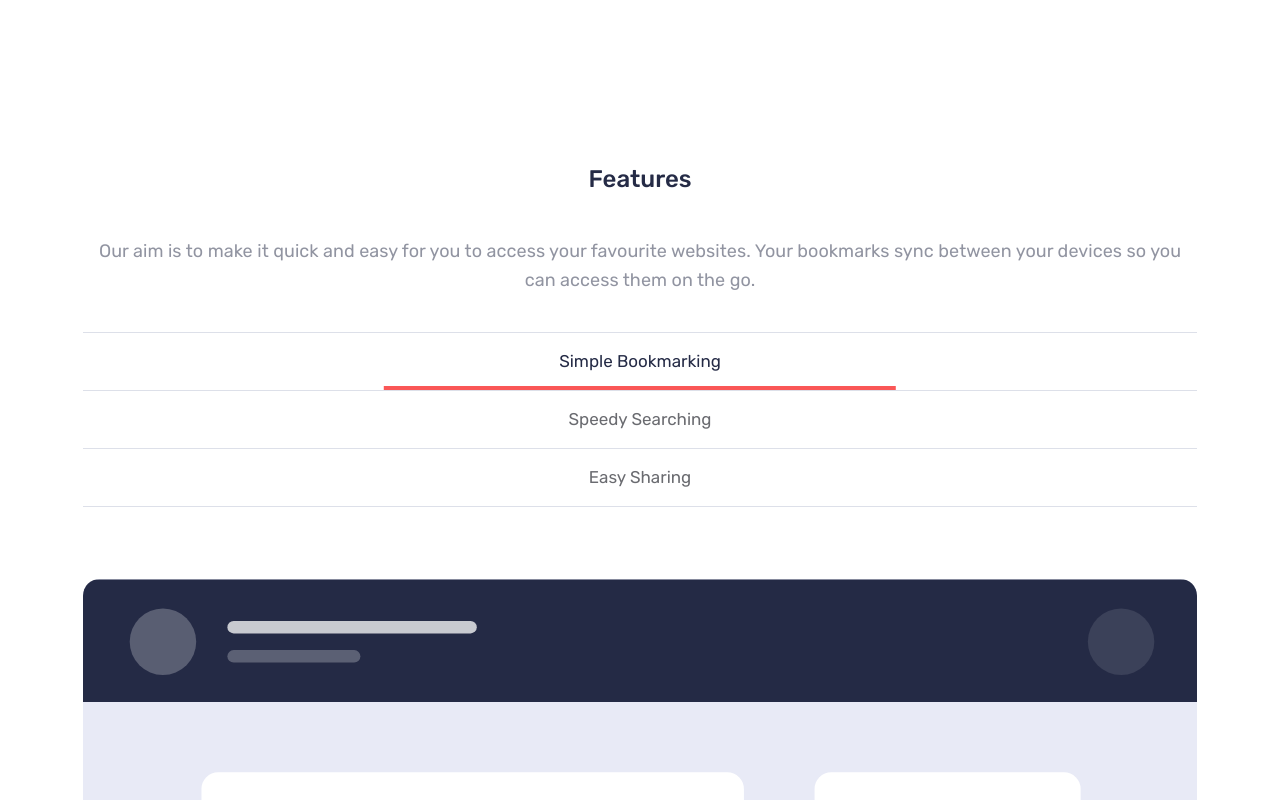
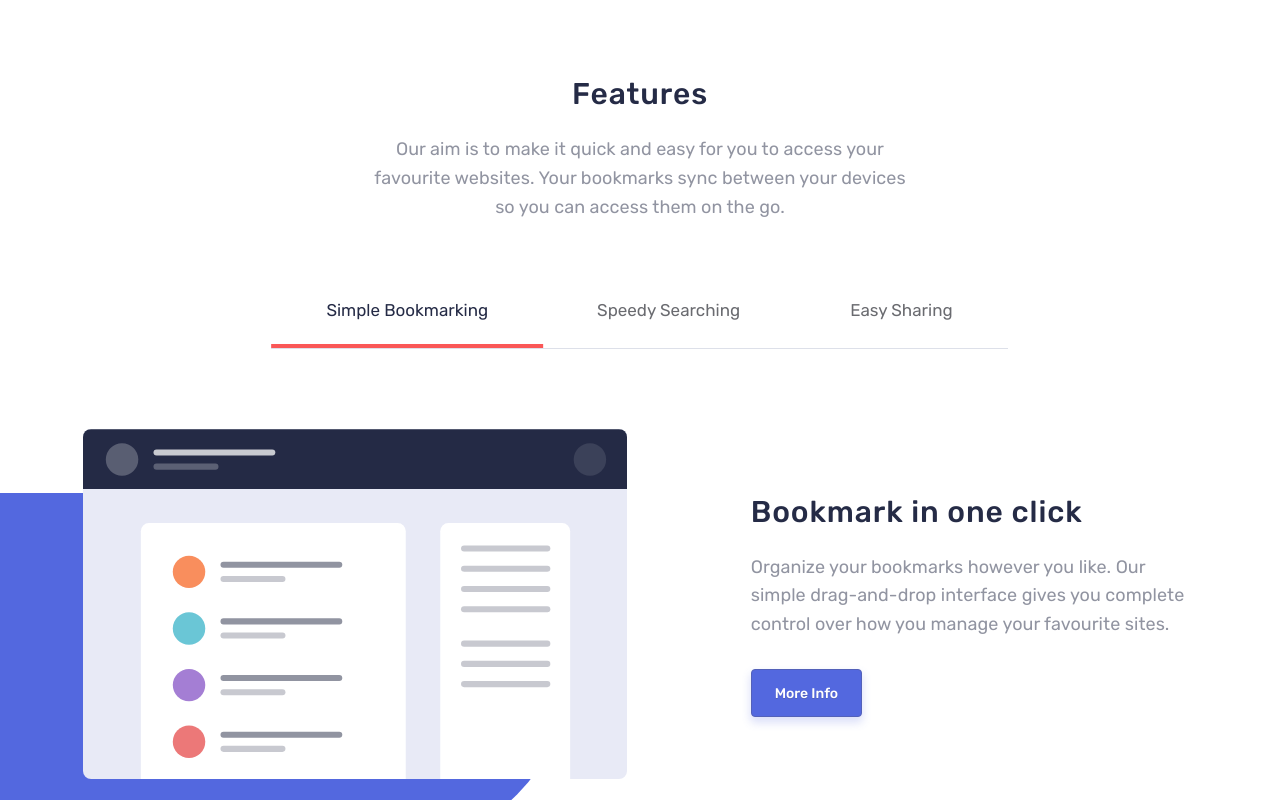
Before and after one commit to argelomnes/bookmark-landing-page, a website: page index.html in a window 1280 px wide. Shown: the part 700-1500 px from the top of the page. Drawn offline with Linux system fonts and the light colour scheme.

Commit message:
Desktop features

```diff
--- a/css/style.css
+++ b/css/style.css
@@ -182,9 +182,10 @@ h2 {
 }
 @media (min-width: 750px) {
 h2 {
-        margin-bottom: 4rem;
+        margin-bottom: 2rem;
 
-        font-size: 2.4rem
+        font-size: 3rem;
+        letter-spacing: 0.089rem
 }
     }
 h3 {
@@ -241,6 +242,11 @@ input[type='email'],
 .btn {
     display: block;
 
+    width: -webkit-max-content;
+
+    width: -moz-max-content;
+
+    width: max-content;
     padding: 0 1.8rem;
 
     transition: 0.3s;
@@ -600,9 +606,13 @@ hr {
     }
         }
 section {
-    margin-bottom: 15rem;
-    /* margin-bottom: 13.6rem; */
+    margin-bottom: 15rem
 }
+@media (min-width: 750px) {
+section {
+        margin-bottom: 6rem
+}
+    }
 .intro {
     position: relative;
 
@@ -693,7 +703,24 @@ section {
 
         background-color: hsl(231, 69%, 60%);
 
-        background-color: var(--soft-blue);
+        background-color: var(--soft-blue)
+    }
+@media (min-width: 750px) {
+.features::after {
+            top: 420px;
+
+            width: 44.4vw;
+            height: 35.2rem;
+
+            border-top-right-radius: 140px;
+            border-bottom-right-radius: 173px
+    }
+        }
+@media (min-width: 750px) {
+        .features .container > p {
+            max-width: 540px;
+            margin: 0 auto 3rem;
+        }
     }
 .tab {
     display: flex;
@@ -702,14 +729,35 @@ section {
 
     margin-top: 3.8rem
 }
+@media (min-width: 750px) {
+.tab {
+        flex-direction: row;
+
+        width: -webkit-max-content;
+
+        width: -moz-max-content;
+
+        width: max-content;
+        margin-top: 5rem;
+        margin-right: auto;
+        margin-left: auto
+}
+    }
 .tab li {
-        border-top: solid 1px #dde0e9;
-        border-top: solid 1px var(--gray-blue-light)
+        border-bottom: solid 1px #dde0e9;
+        border-bottom: solid 1px var(--gray-blue-light)
     }
-.tab li:last-child {
-            border-bottom: solid 1px #dde0e9;
-            border-bottom: solid 1px var(--gray-blue-light);
+.tab li:first-child {
+            border-top: solid 1px #dde0e9;
+            border-top: solid 1px var(--gray-blue-light)
         }
+@media (min-width: 750px) {
+.tab li:first-child {
+                margin: 0 -1px;
+
+                border-top: 0
+        }
+            }
 .tab button {
         display: block;
         position: relative;
@@ -731,6 +779,14 @@ section {
 
         cursor: pointer
     }
+@media (min-width: 750px) {
+.tab button {
+            height: 7.6rem;
+            padding: 0 55px;
+
+            line-height: 7.6rem
+    }
+        }
 .tab button:hover,
         .tab button.active {
             color: hsl(229, 31%, 21%);
@@ -761,22 +817,61 @@ section {
 
             color: hsl(229, 31%, 21%);
 
-            color: var(--dark-blue);
+            color: var(--dark-blue)
         }
+@media (min-width: 750px) {
+.tab button.active::before,
+        .tab button:hover::before {
+                width: 100%
+        }
+            }
 .tabcontent {
     padding-top: 7.2rem
 }
+@media (min-width: 750px) {
+.tabcontent {
+        display: grid;
+
+        grid-column-gap: 81px;
+        grid-template-columns: 1fr 0.9fr;
+
+        padding-top: 8rem;
+        padding-bottom: 72px;
+
+        text-align: left
+}
+
+        .tabcontent > div {
+            padding-top: 62px;
+            padding-left: 43px;
+        }
+    }
 .tabcontent img {
-        margin-bottom: 7.5rem;
+        margin-bottom: 7.5rem
     }
+@media (min-width: 750px) {
+.tabcontent img {
+            margin-bottom: 0
+    }
+        }
 .tabcontent .btn {
         display: none
     }
-@media (--tablet) {
+@media (min-width: 750px) {
 .tabcontent .btn {
             display: block
     }
         }
+#tab-02 img {
+    width: inherit;
+    height: 392px;
+    margin-left: 24%;
+}
+#tab-03 img {
+    width: inherit;
+    width: 438px;
+    margin-left: auto;
+}
 .extension {
     text-align: center;
 }
--- a/index.html
+++ b/index.html
@@ -160,13 +160,16 @@
                         height="346"
                     />
 
+                    <div>
                         <h2>Bookmark in one click</h2>
                         <p>
-                        Organize your bookmarks however you like. Our simple drag-and-drop interface
-                        gives you complete control over how you manage your favourite sites.
+                            Organize your bookmarks however you like. Our simple drag-and-drop
+                            interface gives you complete control over how you manage your favourite
+                            sites.
                         </p>
 
                         <a href="#" class="btn btn-primary">More Info</a>
+                    </div>
                 </div>
 
                 <div id="tab-02" class="tabcontent">
@@ -177,6 +180,7 @@
                         height="416"
                     />
 
+                    <div>
                         <h2>Intelligent search</h2>
                         <p>
                             Our powerful search feature will help you find saved sites in no time at
@@ -185,16 +189,19 @@
 
                         <a href="#" class="btn btn-primary">More Info</a>
                     </div>
+                </div>
 
                 <div id="tab-03" class="tabcontent">
                     <img src="images/illustration-features-tab-3.svg" alt=" " />
 
+                    <div>
                         <h2>Share your bookmarks</h2>
                         <p>
-                        Easily share your bookmarks and collections with others. Create a shareable
-                        link that you can send at the click of a button.
+                            Easily share your bookmarks and collections with others. Create a
+                            shareable link that you can send at the click of a button.
                         </p>
                         <a href="#" class="btn btn-primary">More Info</a>
+                    </div>
                 </div>
             </div>
         </section>
--- a/js/scripts.js
+++ b/js/scripts.js
@@ -10,7 +10,7 @@ function openTab(evt, tabNumber) {
     for (i = 0; i < tablinks.length; i++) {
         tablinks[i].className = tablinks[i].className.replace(' active', '');
     }
-    document.getElementById(tabNumber).style.display = 'block';
+    document.getElementById(tabNumber).style.display = 'grid';
     evt.currentTarget.className += ' active';
 }
 
--- a/postcss/_base.css
+++ b/postcss/_base.css
@@ -168,9 +168,10 @@ h2 {
     line-height: 1.4;
 
     @media (--md) {
-        margin-bottom: 4rem;
+        margin-bottom: 2rem;
 
-        font-size: 2.4rem;
+        font-size: 3rem;
+        letter-spacing: 0.089rem;
     }
 }
 
--- a/postcss/_components.css
+++ b/postcss/_components.css
@@ -27,6 +27,7 @@ input[type='email'],
 .btn {
     display: block;
 
+    width: max-content;
     padding: 0 1.8rem;
 
     transition: 0.3s;
@@ -89,6 +90,7 @@ input[type='email'],
 
     max-width: max-content;
     margin: 0 auto;
+
     @media (--md) {
         margin: 0;
     }
--- a/postcss/_content.css
+++ b/postcss/_content.css
@@ -1,6 +1,9 @@
 section {
     margin-bottom: 15rem;
-    /* margin-bottom: 13.6rem; */
+
+    @media (--md) {
+        margin-bottom: 6rem;
+    }
 }
 
 .intro {
@@ -92,6 +95,23 @@ section {
         border-bottom-right-radius: 100px;
 
         background-color: var(--soft-blue);
+
+        @media (--md) {
+            top: 420px;
+
+            width: 44.4vw;
+            height: 35.2rem;
+
+            border-top-right-radius: 140px;
+            border-bottom-right-radius: 173px;
+        }
+    }
+
+    @media (--md) {
+        & .container > p {
+            max-width: 540px;
+            margin: 0 auto 3rem;
+        }
     }
 }
 
@@ -102,11 +122,26 @@ section {
 
     margin-top: 3.8rem;
 
+    @media (--md) {
+        flex-direction: row;
+
+        width: max-content;
+        margin-top: 5rem;
+        margin-right: auto;
+        margin-left: auto;
+    }
+
     & li {
-        border-top: solid 1px var(--gray-blue-light);
+        border-bottom: solid 1px var(--gray-blue-light);
 
-        &:last-child {
-            border-bottom: solid 1px var(--gray-blue-light);
+        &:first-child {
+            border-top: solid 1px var(--gray-blue-light);
+
+            @media (--md) {
+                margin: 0 -1px;
+
+                border-top: 0;
+            }
         }
     }
 
@@ -128,6 +163,13 @@ section {
         line-height: 5.7rem;
 
         cursor: pointer;
+
+        @media (--md) {
+            height: 7.6rem;
+            padding: 0 55px;
+
+            line-height: 7.6rem;
+        }
 
         &:hover,
         &.active {
@@ -157,6 +199,10 @@ section {
             width: 46%;
 
             color: var(--dark-blue);
+
+            @media (--md) {
+                width: 100%;
+            }
         }
     }
 }
@@ -164,17 +210,50 @@ section {
 .tabcontent {
     padding-top: 7.2rem;
 
+    @media (--md) {
+        display: grid;
+
+        grid-column-gap: 81px;
+        grid-template-columns: 1fr 0.9fr;
+
+        padding-top: 8rem;
+        padding-bottom: 72px;
+
+        text-align: left;
+
+        & > div {
+            padding-top: 62px;
+            padding-left: 43px;
+        }
+    }
+
     & img {
         margin-bottom: 7.5rem;
+
+        @media (--md) {
+            margin-bottom: 0;
+        }
     }
 
     & .btn {
         display: none;
 
-        @media (--tablet) {
+        @media (--md) {
             display: block;
         }
     }
+}
+
+#tab-02 img {
+    width: inherit;
+    height: 392px;
+    margin-left: 24%;
+}
+
+#tab-03 img {
+    width: inherit;
+    width: 438px;
+    margin-left: auto;
 }
 
 .extension {
```
Lines whose indentation alone changed are shown as unchanged.
